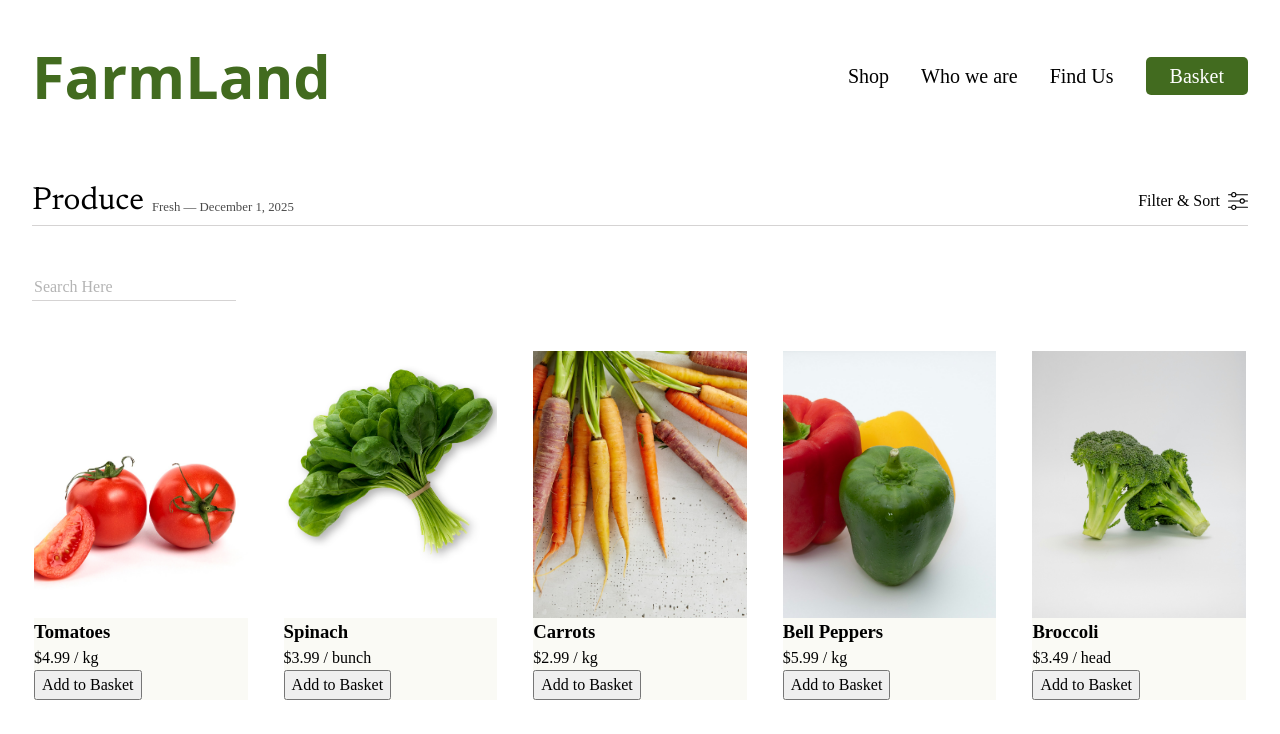
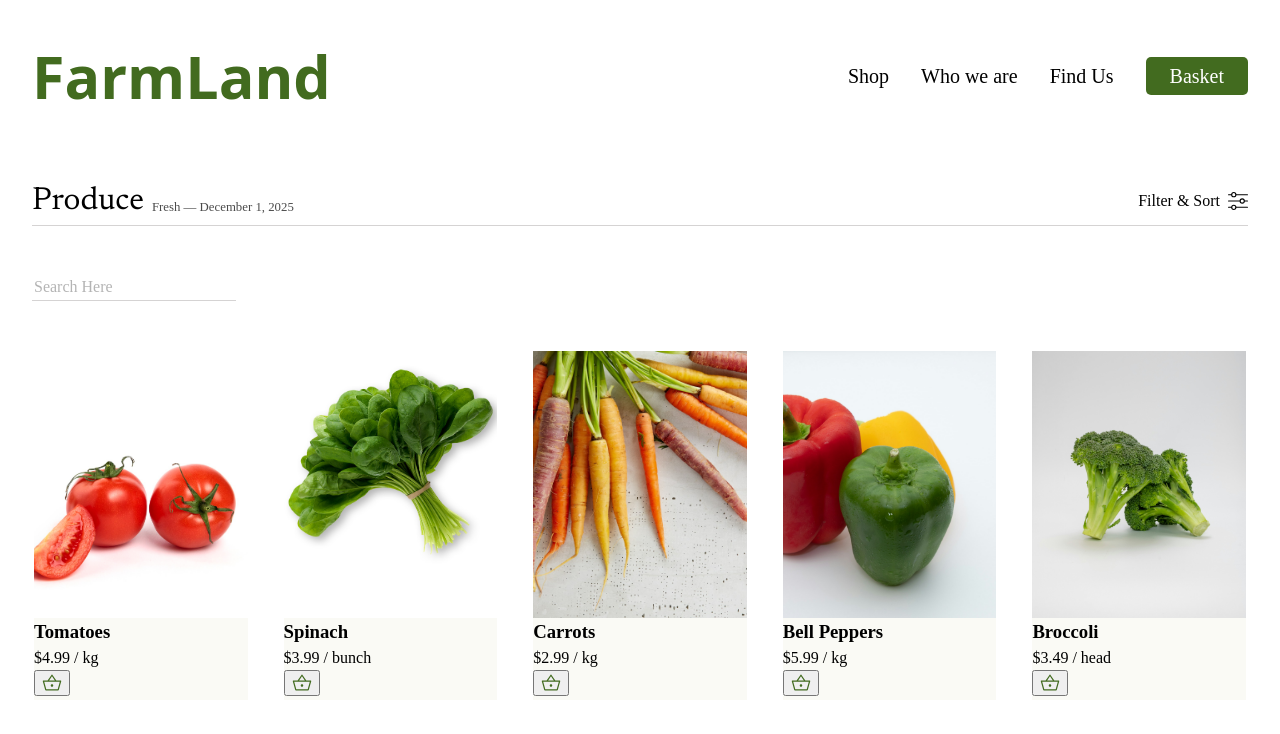
Before and after one commit to Ayoroq/farmLand, a React (Vite) app: page /shop in a window 1280 px wide. Shown: the top 734 px of the page. Built offline with nearby package versions, Linux system fonts and the light colour scheme; a web font is replaced by a local one.

Commit message:
Restructured the button to add to cart in the shop page

```diff
--- a/src/components/Card.jsx
+++ b/src/components/Card.jsx
@@ -6,10 +6,14 @@ import { BasketContext } from "../context/BasketContext";
 export default function ShopCard(props) {
   const basket = useContext(BasketContext);
 
-  const handleAddToBasket = (e) => {
+  const toggleBasket = (e) => {
     e.preventDefault();
     e.stopPropagation();
-    basket.addToBasket(props);
+    if (basket.basket.some((item) => item.id === props.id)) {
+      basket.removeFromBasket(props);
+    } else {
+      basket.addToBasket(props);
+    }
   };
 
   return (
@@ -26,7 +30,41 @@ export default function ShopCard(props) {
         <p>
           ${props.price} / <span>{props.unit}</span>
         </p>
-        <button onClick={handleAddToBasket}>Add to Basket</button>
+        <button onClick={toggleBasket}>
+          {basket.basket.some((item) => item.id === props.id) ? (
+            <svg
+              width="20"
+              height="20"
+              viewBox="0 0 48 48"
+              fill="none"
+              xmlns="http://www.w3.org/2000/svg"
+            >
+              <g id="in-cart">
+                <path
+                  id="Vector"
+                  d="M10.2999 42.0001C9.63325 42.0001 9.02492 41.8001 8.47492 41.4001C7.92492 41.0001 7.56658 40.4668 7.39992 39.8001L1.89992 19.9001C1.76658 19.4334 1.84992 19.0001 2.14992 18.6001C2.44992 18.2001 2.84992 18.0001 3.34992 18.0001H13.4499L22.6999 4.5001C22.8666 4.3001 23.0499 4.14176 23.2499 4.0251C23.4499 3.90843 23.6833 3.8501 23.9499 3.8501C24.2166 3.8501 24.4499 3.90843 24.6499 4.0251C24.8499 4.14176 25.0333 4.3001 25.1999 4.5001L34.3999 18.0001H44.6999C45.1999 18.0001 45.5999 18.2001 45.8999 18.6001C46.1999 19.0001 46.2833 19.4334 46.1499 19.9001L40.5999 39.8001C40.4333 40.4668 40.0749 41.0001 39.5249 41.4001C38.9749 41.8001 38.3666 42.0001 37.6999 42.0001H10.2999ZM23.9999 33.0001C24.8333 33.0001 25.5416 32.7084 26.1249 32.1251C26.7083 31.5418 26.9999 30.8334 26.9999 30.0001C26.9999 29.1668 26.7083 28.4584 26.1249 27.8751C25.5416 27.2918 24.8333 27.0001 23.9999 27.0001C23.1666 27.0001 22.4583 27.2918 21.8749 27.8751C21.2916 28.4584 20.9999 29.1668 20.9999 30.0001C20.9999 30.8334 21.2916 31.5418 21.8749 32.1251C22.4583 32.7084 23.1666 33.0001 23.9999 33.0001ZM17.0999 18.0001H30.7499L23.9499 8.0001L17.0999 18.0001Z"
+                  fill="#426B1F"
+                />
+              </g>
+            </svg>
+          ) : (
+            <svg
+              width="20"
+              height="20"
+              viewBox="0 0 48 48"
+              fill="none"
+              xmlns="http://www.w3.org/2000/svg"
+            >
+              <g id="not-in-cart">
+                <path
+                  id="Vector"
+                  d="M10.2998 42.0001C9.63309 42.0001 9.02476 41.8001 8.47476 41.4001C7.92476 41.0001 7.56642 40.4668 7.39976 39.8001L1.89976 19.9001C1.76642 19.4334 1.84692 19.0001 2.14126 18.6001C2.43526 18.2001 2.83809 18.0001 3.34976 18.0001H13.4498L22.6998 4.5001C22.8664 4.3001 23.0498 4.14176 23.2498 4.0251C23.4498 3.90843 23.6831 3.8501 23.9498 3.8501C24.2164 3.8501 24.4498 3.90843 24.6498 4.0251C24.8498 4.14176 25.0331 4.3001 25.1998 4.5001L34.3998 18.0001H44.6998C45.2114 18.0001 45.6143 18.2001 45.9083 18.6001C46.2026 19.0001 46.2831 19.4334 46.1498 19.9001L40.5998 39.8001C40.4331 40.4668 40.0748 41.0001 39.5248 41.4001C38.9748 41.8001 38.3664 42.0001 37.6998 42.0001H10.2998ZM10.2998 39.0001H37.6998L42.7498 21.0001H5.29976L10.2998 39.0001ZM24.0088 33.0001C24.8361 33.0001 25.5414 32.7054 26.1248 32.1161C26.7081 31.5271 26.9998 30.8188 26.9998 29.9911C26.9998 29.1638 26.7051 28.4584 26.1158 27.8751C25.5268 27.2918 24.8184 27.0001 23.9908 27.0001C23.1634 27.0001 22.4581 27.2948 21.8748 27.8841C21.2914 28.4731 20.9998 29.1814 20.9998 30.0091C20.9998 30.8364 21.2944 31.5418 21.8838 32.1251C22.4728 32.7084 23.1811 33.0001 24.0088 33.0001ZM17.0998 18.0001H30.7498L23.9498 8.0001L17.0998 18.0001Z"
+                  fill="#426B1F"
+                />
+              </g>
+            </svg>
+          )}
+        </button>
       </div>
     </Link>
   );
```
